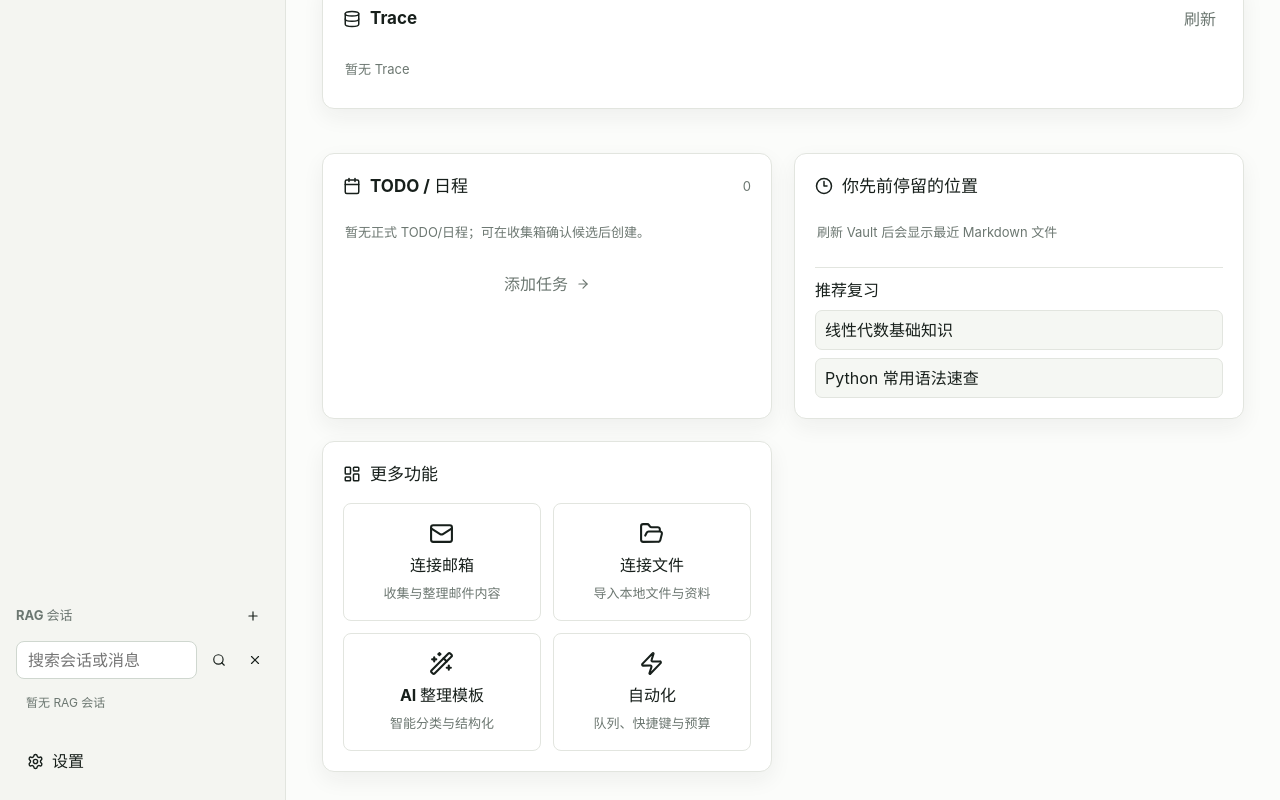
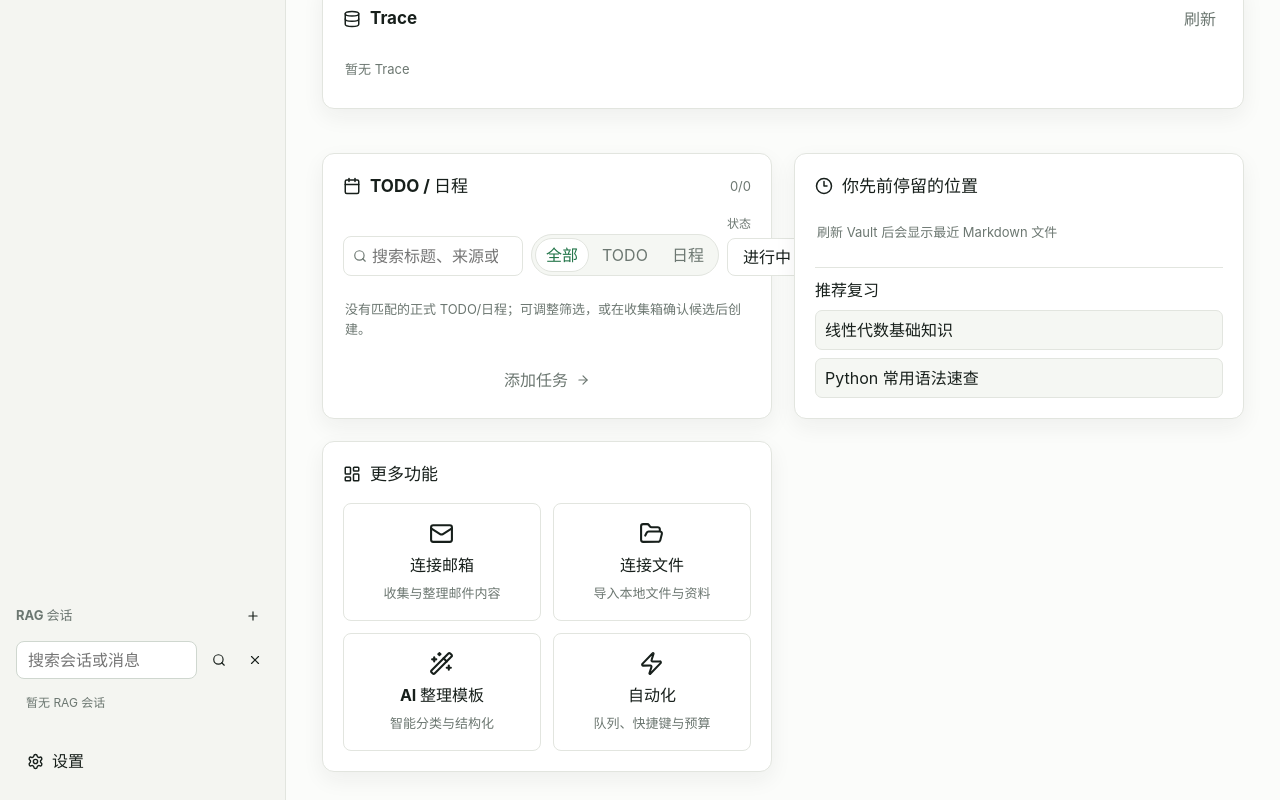
Before and after one commit to YouXiangyu/Cumulant-note, a React (Vite) app: page / in a window 1280 px wide. Shown: the part 930-1730 px from the top of the page. Built offline with nearby package versions, Linux system fonts and the light colour scheme.

Commit message:
Add action item filtering

```diff
--- a/src/App.tsx
+++ b/src/App.tsx
@@ -119,6 +119,8 @@ type ViewId = "dashboard" | "inbox" | "markdown" | "notes" | "personal" | "proje
 type ImportBehavior = "copy" | "move";
 type RagScopeKind = RagScope["kind"];
 type RagCitationChannelFilter = "all" | string;
+type ActionKindFilter = "all" | "todo" | "schedule";
+type ActionStatusFilter = "active" | "all" | "completed" | "cancelled" | "archived";
 type BatchRecoveryPreviewState =
   | { kind: "queue-retry" | "queue-skip"; preview: BatchQueueRecoveryPreview }
   | { kind: "rollback"; preview: BatchRollbackPreview };
@@ -242,6 +244,45 @@ function actionDateLabel(item: TodoScheduleItem): string {
   const value = item.startsAt ?? item.dueAt;
   if (!value) return item.kind === "schedule" ? "未定时间" : "无截止";
   return formatDate(value);
+}
+
+function actionStatusLabel(status: string): string {
+  if (status === "open") return "进行中";
+  if (status === "scheduled") return "已排期";
+  if (status === "completed") return "已完成";
+  if (status === "cancelled") return "已取消";
+  if (status === "archived") return "已归档";
+  return status || "未知";
+}
+
+function actionItemMatchesStatus(item: TodoScheduleItem, filter: ActionStatusFilter): boolean {
+  if (filter === "all") return true;
+  if (filter === "active") return isActiveActionItem(item);
+  return item.status === filter;
+}
+
+function actionItemMatchesQuery(item: TodoScheduleItem, query: string): boolean {
+  const normalizedQuery = query.trim().toLocaleLowerCase();
+  if (!normalizedQuery) return true;
+  return [
+    item.title,
+    item.notes,
+    item.sourceRelativePath,
+    item.kind,
+    item.status,
+    actionKindLabel(item),
+    actionStatusLabel(item.status),
+    actionDateLabel(item),
+  ]
+    .filter(Boolean)
+    .some((value) => String(value).toLocaleLowerCase().includes(normalizedQuery));
+}
+
+function relativePathBelongsToPrefix(relativePath?: string, prefix?: string): boolean {
+  const normalizedPath = (relativePath ?? "").replace(/\\/g, "/").replace(/^\/+|\/+$/g, "");
+  const normalizedPrefix = (prefix ?? "").replace(/\\/g, "/").replace(/^\/+|\/+$/g, "");
+  if (!normalizedPath || !normalizedPrefix) return false;
+  return normalizedPath === normalizedPrefix || normalizedPath.startsWith(`${normalizedPrefix}/`);
 }
 
 function conversationTitle(conversation: RagConversation): string {
@@ -528,6 +569,9 @@ export default function App() {
   const [workspaceInsights, setWorkspaceInsights] = useState<WorkspaceInsights | null>(null);
   const [todoCandidates, setTodoCandidates] = useState<TodoScheduleCandidate[]>([]);
   const [todoScheduleItems, setTodoScheduleItems] = useState<TodoScheduleItem[]>([]);
+  const [actionSearchText, setActionSearchText] = useState("");
+  const [actionKindFilter, setActionKindFilter] = useState<ActionKindFilter>("all");
+  const [actionStatusFilter, setActionStatusFilter] = useState<ActionStatusFilter>("active");
   const [organizePlan, setOrganizePlan] = useState<AiOrganizePlan | null>(null);
   const [organizeResult, setOrganizeResult] = useState<AiOrganizeResult | null>(null);
   const [inboxPlanResult, setInboxPlanResult] = useState<InboxPlanResult | null>(null);
@@ -664,9 +708,13 @@ export default function App() {
     () => todoCandidates.filter((candidate) => candidate.status === "pending"),
     [todoCandidates],
   );
+  const realActionItems = useMemo(
+    () => todoScheduleItems.filter((item) => !item.isFallback),
+    [todoScheduleItems],
+  );
   const activeActionItems = useMemo(
-    () => todoScheduleItems.filter((item) => !item.isFallback && isActiveActionItem(item)),
-    [todoScheduleItems],
+    () => realActionItems.filter((item) => isActiveActionItem(item)),
+    [realActionItems],
   );
   const openTodoItems = useMemo(
     () => activeActionItems.filter((item) => item.kind === "todo"),
@@ -677,8 +725,24 @@ export default function App() {
     [activeActionItems],
   );
   const completedActionItems = useMemo(
-    () => todoScheduleItems.filter((item) => !item.isFallback && item.status === "completed"),
-    [todoScheduleItems],
+    () => realActionItems.filter((item) => item.status === "completed"),
+    [realActionItems],
+  );
+  const visibleActionItems = useMemo(
+    () => {
+      const query = actionSearchText.trim();
+      return realActionItems.filter((item) => {
+        const kindMatches = actionKindFilter === "all" || item.kind === actionKindFilter;
+        return kindMatches
+          && actionItemMatchesStatus(item, actionStatusFilter)
+          && actionItemMatchesQuery(item, query);
+      });
+    },
+    [actionKindFilter, actionSearchText, actionStatusFilter, realActionItems],
+  );
+  const dashboardActionItems = useMemo(
+    () => visibleActionItems.slice(0, 6),
+    [visibleActionItems],
   );
 
   const recentMarkdown = useMemo(() => markdownFiles.slice(0, 5), [markdownFiles]);
@@ -1620,6 +1684,19 @@ export default function App() {
 
   async function cancelActionItem(item: TodoScheduleItem) {
     await updateActionItemStatus(item, "cancelled");
+  }
+
+  async function openActionItemSource(item: TodoScheduleItem) {
+    const sourcePath = item.sourceRelativePath?.trim();
+    if (!sourcePath) {
+      setStatus("行动项没有记录来源文件。");
+      return;
+    }
+    if (isMarkdownPath(sourcePath)) {
+      await openMarkdown(sourcePath);
+      return;
+    }
+    setStatus(`当前只能直接打开 Markdown 来源：${sourcePath}`);
   }
 
   function addStickyNote() {
@@ -3137,28 +3214,104 @@ export default function App() {
                 <Calendar size={18} aria-hidden="true" />
                 TODO / 日程
               </h3>
-              <span>{activeActionItems.length}</span>
+              <span>{visibleActionItems.length}/{realActionItems.length}</span>
+            </div>
+            <div className="action-filter-row">
+              <label className="action-search-field">
+                <Search size={14} aria-hidden="true" />
+                <input
+                  type="search"
+                  value={actionSearchText}
+                  onChange={(event) => setActionSearchText(event.target.value)}
+                  placeholder="搜索标题、来源或备注"
+                />
+              </label>
+              <div className="scope-segmented action-kind-filter" aria-label="行动项类型">
+                <button
+                  type="button"
+                  className={actionKindFilter === "all" ? "active" : undefined}
+                  onClick={() => setActionKindFilter("all")}
+                >
+                  全部
+                </button>
+                <button
+                  type="button"
+                  className={actionKindFilter === "todo" ? "active" : undefined}
+                  onClick={() => setActionKindFilter("todo")}
+                >
+                  TODO
+                </button>
+                <button
+                  type="button"
+                  className={actionKindFilter === "schedule" ? "active" : undefined}
+                  onClick={() => setActionKindFilter("schedule")}
+                >
+                  日程
+                </button>
+              </div>
+              <label className="action-status-field">
+                <span>状态</span>
+                <select
+                  value={actionStatusFilter}
+                  onChange={(event) => setActionStatusFilter(event.target.value as ActionStatusFilter)}
+                >
+                  <option value="active">进行中</option>
+                  <option value="all">全部</option>
+                  <option value="completed">已完成</option>
+                  <option value="cancelled">已取消</option>
+                  <option value="archived">已归档</option>
+                </select>
+              </label>
+              {actionSearchText || actionKindFilter !== "all" || actionStatusFilter !== "active" ? (
+                <button
+                  type="button"
+                  className="tiny-icon-button"
+                  title="清除筛选"
+                  onClick={() => {
+                    setActionSearchText("");
+                    setActionKindFilter("all");
+                    setActionStatusFilter("active");
+                  }}
+                >
+                  <X size={15} aria-hidden="true" />
+                </button>
+              ) : null}
             </div>
             <div className="task-groups">
-              {activeActionItems.slice(0, 4).map((item) => (
+              {dashboardActionItems.map((item) => (
                 <div className="task-line" key={`${item.kind}-${item.id}`}>
                   <input
                     type="checkbox"
                     checked={isCompletedActionItem(item)}
+                    disabled={!isActiveActionItem(item)}
                     aria-label={item.title}
-                    onChange={() => completeActionItem(item)}
+                    onChange={() => {
+                      if (isActiveActionItem(item)) void completeActionItem(item);
+                    }}
                   />
-                  <span>{item.title}</span>
+                  <span title={item.title}>{item.title}</span>
                   <div className="task-meta">
-                    <small>{actionKindLabel(item)} · {actionDateLabel(item)}</small>
-                    <button type="button" className="text-link-button" onClick={() => cancelActionItem(item)}>
-                      取消
-                    </button>
+                    <small>{actionKindLabel(item)} · {actionDateLabel(item)} · {actionStatusLabel(item.status)}</small>
+                    {item.sourceRelativePath ? (
+                      <button
+                        type="button"
+                        className="tiny-icon-button source-link-button"
+                        title={`打开来源：${item.sourceRelativePath}`}
+                        onClick={() => void openActionItemSource(item)}
+                      >
+                        <FileText size={14} aria-hidden="true" />
+                      </button>
+                    ) : null}
+                    {isActiveActionItem(item) ? (
+                      <button type="button" className="text-link-button" onClick={() => cancelActionItem(item)}>
+                        取消
+                      </button>
+                    ) : null}
                   </div>
                 </div>
               ))}
-              {activeActionItems.length === 0 ? (
-                <p className="empty-state">暂无正式 TODO/日程；可在收集箱确认候选后创建。</p>
+              {visibleActionItems.length === 0 ? (
+                <p className="empty-state">没有匹配的正式 TODO/日程；可调整筛选，或在收集箱确认候选后创建。</p>
               ) : null}
             </div>
             <button type="button" className="text-link-button" onClick={() => setActiveView("inbox")}>
@@ -4078,8 +4231,8 @@ export default function App() {
       projectFileCount > 0 ? Math.round((projectMarkdownCount / projectFileCount) * 100) : 0;
     const projectSourceLabel =
       selectedProject?.source === "insights" ? "真实统计" : selectedProject?.source === "tree" ? "Vault 树派生" : "占位兜底";
-    const projectScopedActionItems = activeActionItems
-      .filter((item) => selectedProject?.relativePath && item.sourceRelativePath?.startsWith(selectedProject.relativePath))
+    const projectScopedActionItems = visibleActionItems
+      .filter((item) => relativePathBelongsToPrefix(item.sourceRelativePath, selectedProject?.relativePath))
       .slice(0, 4);
     const projectAuditRows = auditEvents.filter((event) => !event.isFallback).slice(0, 4);
 
@@ -4179,15 +4332,28 @@ export default function App() {
                   <input
                     type="checkbox"
                     checked={isCompletedActionItem(item)}
-                    onChange={() => completeActionItem(item)}
+                    disabled={!isActiveActionItem(item)}
+                    onChange={() => {
+                      if (isActiveActionItem(item)) void completeActionItem(item);
+                    }}
                     aria-label={item.title}
                   />
-                  <span>{item.title}</span>
-                  <small>{actionKindLabel(item)} · {actionDateLabel(item)}</small>
+                  <span title={item.title}>{item.title}</span>
+                  <small>{actionKindLabel(item)} · {actionDateLabel(item)} · {actionStatusLabel(item.status)}</small>
+                  {item.sourceRelativePath ? (
+                    <button
+                      type="button"
+                      className="tiny-icon-button source-link-button"
+                      title={`打开来源：${item.sourceRelativePath}`}
+                      onClick={() => void openActionItemSource(item)}
+                    >
+                      <FileText size={14} aria-hidden="true" />
+                    </button>
+                  ) : null}
                 </div>
               ))}
               {projectScopedActionItems.length === 0 ? (
-                <p className="empty-state">暂无项目路径匹配的正式行动项；可从收集箱候选确认生成。</p>
+                <p className="empty-state">暂无项目路径和当前筛选匹配的正式行动项；可调整仪表盘筛选或从收集箱候选确认生成。</p>
               ) : null}
             </div>
           </article>
--- a/src/styles.css
+++ b/src/styles.css
@@ -972,6 +972,59 @@ textarea:focus {
   gap: 8px;
 }
 
+.action-filter-row {
+  align-items: end;
+  display: grid;
+  gap: 8px;
+  grid-template-columns: minmax(180px, 1fr) auto auto auto;
+}
+
+.action-search-field,
+.action-status-field {
+  display: grid;
+  gap: 5px;
+  min-width: 0;
+}
+
+.action-search-field {
+  align-items: center;
+  background: #ffffff;
+  border: 1px solid var(--border);
+  border-radius: 8px;
+  grid-template-columns: auto minmax(0, 1fr);
+  min-height: 34px;
+  padding: 0 9px;
+}
+
+.action-search-field svg {
+  color: var(--muted);
+}
+
+.action-search-field input,
+.action-status-field select {
+  background: #ffffff;
+  border: 1px solid var(--border);
+  border-radius: 8px;
+  color: var(--text);
+  min-height: 34px;
+}
+
+.action-search-field input {
+  border: 0;
+  min-width: 0;
+  outline: 0;
+  padding: 0;
+}
+
+.action-status-field {
+  min-width: 108px;
+}
+
+.action-status-field span {
+  color: var(--muted);
+  font-size: 12px;
+}
+
 .task-line {
   align-items: center;
   border-bottom: 1px solid var(--border);
@@ -1006,6 +1059,10 @@ textarea:focus {
 .agent-history small {
   color: var(--muted);
   font-size: 12px;
+}
+
+.source-link-button {
+  color: var(--green);
 }
 
 .recent-list button,
@@ -2354,6 +2411,15 @@ kbd {
   width: 16px;
 }
 
+.task-line input:disabled,
+.project-todo-row input:disabled {
+  opacity: 0.55;
+}
+
+.project-todo-row {
+  grid-template-columns: auto minmax(0, 1fr) auto auto;
+}
+
 .quick-actions {
   display: flex;
   gap: 12px;
@@ -2782,6 +2848,7 @@ kbd {
   .project-grid,
   .rag-stats,
   .rag-citation-filter,
+  .action-filter-row,
   .status-metric-grid,
   .status-event-grid,
   .audit-filter-row,
```
Also changed, not shown: 4 other files (tests, documents, lock files or other folders).
